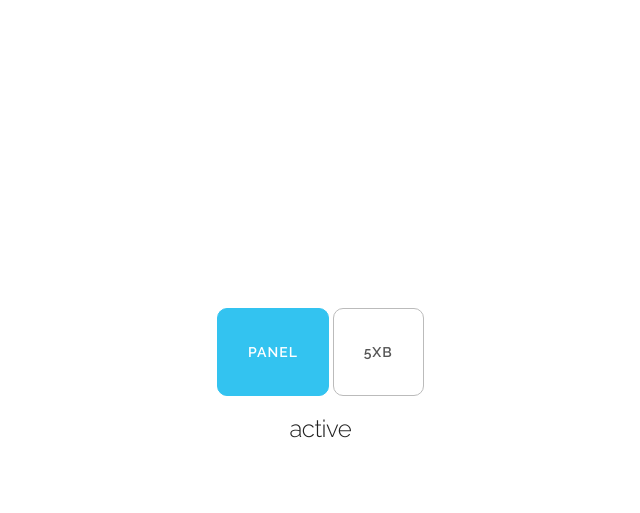
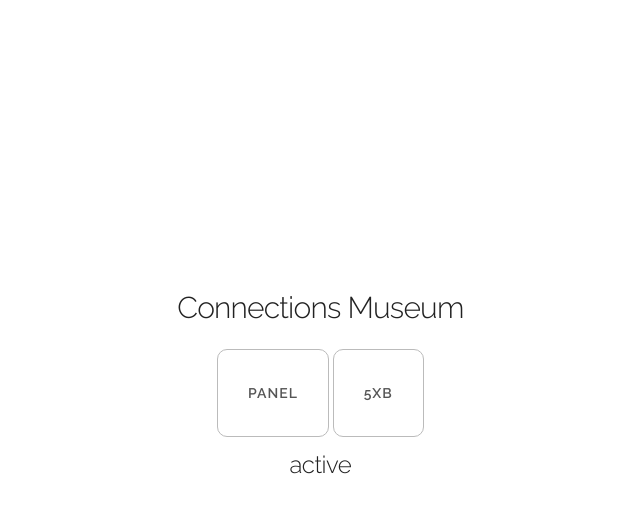
Before and after one commit to theautumn/panel_gen, a Flask app: template templates/index.html in a window 1280 px wide. Shown: the top 513 px of the page, without its empty margins (278-918 px from the left). Run offline with Flask 2, Linux system fonts and the light colour scheme; the template is opened without the code that fills it: most values are stand-ins (such as "Sample title", 1, 10 or a date in 2020).

Commit message:
tiny adjustments to the html content

```diff
--- a/templates/5xb.html
+++ b/templates/5xb.html
@@ -1,4 +1,5 @@
 {% extends 'layout.html' %}
+{% block title %}No. 5 Crossbar{% endblock %}
 {% block header %}No. 5 Crossbar{% endblock %}
 
 {% block content %}
--- a/templates/index.html
+++ b/templates/index.html
@@ -1,9 +1,8 @@
 {% extends 'layout.html' %}
-{% block header %}{% endblock %}
-
+{% block header %}Connections Museum{% endblock %}
 {% block content %}
     	<form method="post" action="/">
-	<input class="button-primary" type="submit", name="command", value="Panel">
+	<input class="button" type="submit", name="command", value="Panel">
 	<input class="button" type="submit", name="command", value="5xb">
 	<div>
 		<h5> {{ status }} </h5>
--- a/templates/layout.html
+++ b/templates/layout.html
@@ -5,7 +5,7 @@
   <!-- Basic Page Needs
   –––––––––––––––––––––––––––––––––––––––––––––––––– -->
   <meta charset="utf-8">
-  <title>panel_gen remote control</title>
+  <title> {% block title %}{% endblock %}</title>
   <meta name="author" content="Sarah Autumn">
 
   <!-- Mobile Specific Metas
--- a/templates/panel.html
+++ b/templates/panel.html
@@ -1,4 +1,5 @@
 {% extends 'layout.html' %}
+{% block title %}Panel Switch{% endblock %}
 {% block header %}Panel{% endblock %}
 
 {% block content %}
```
